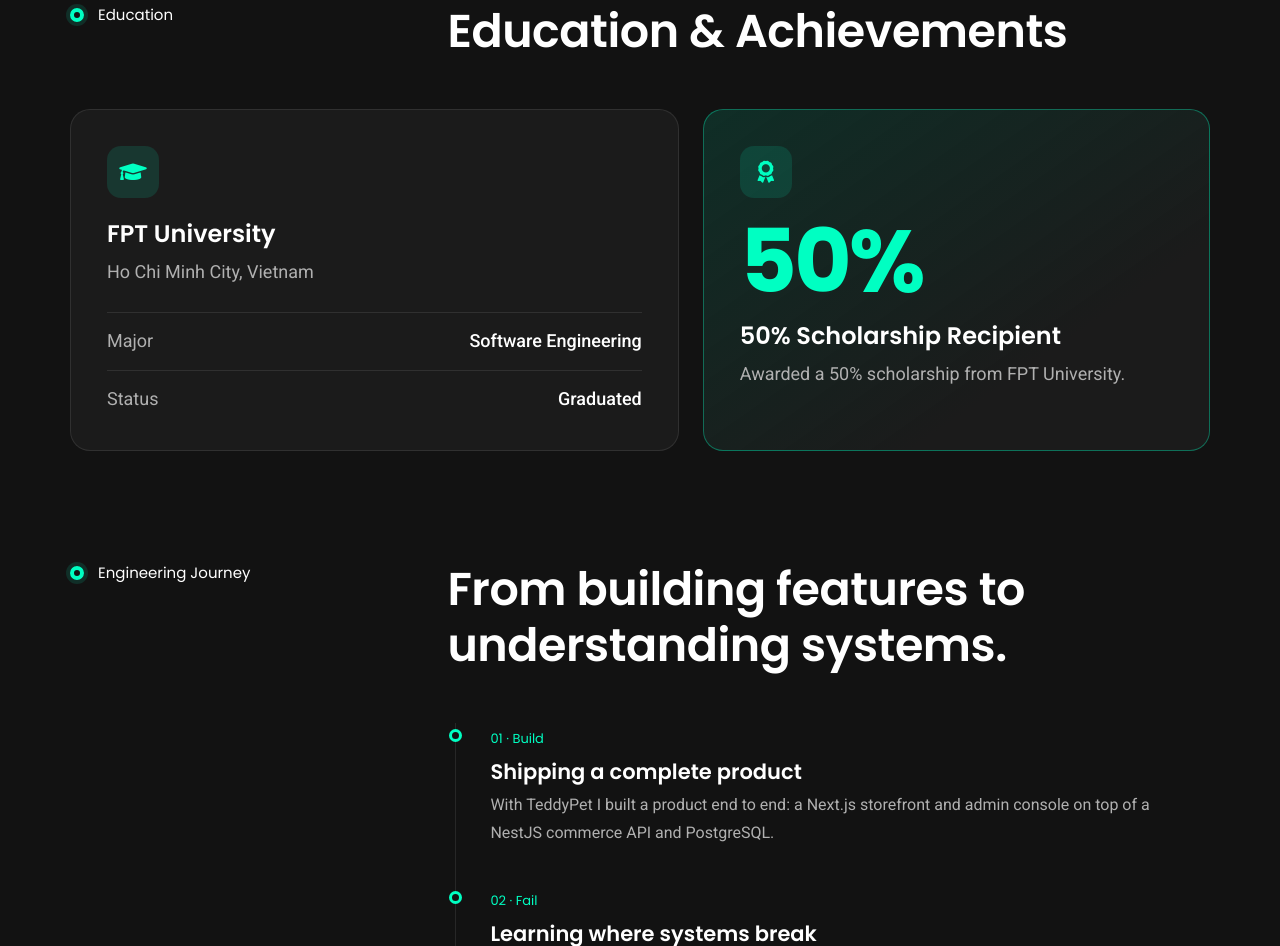
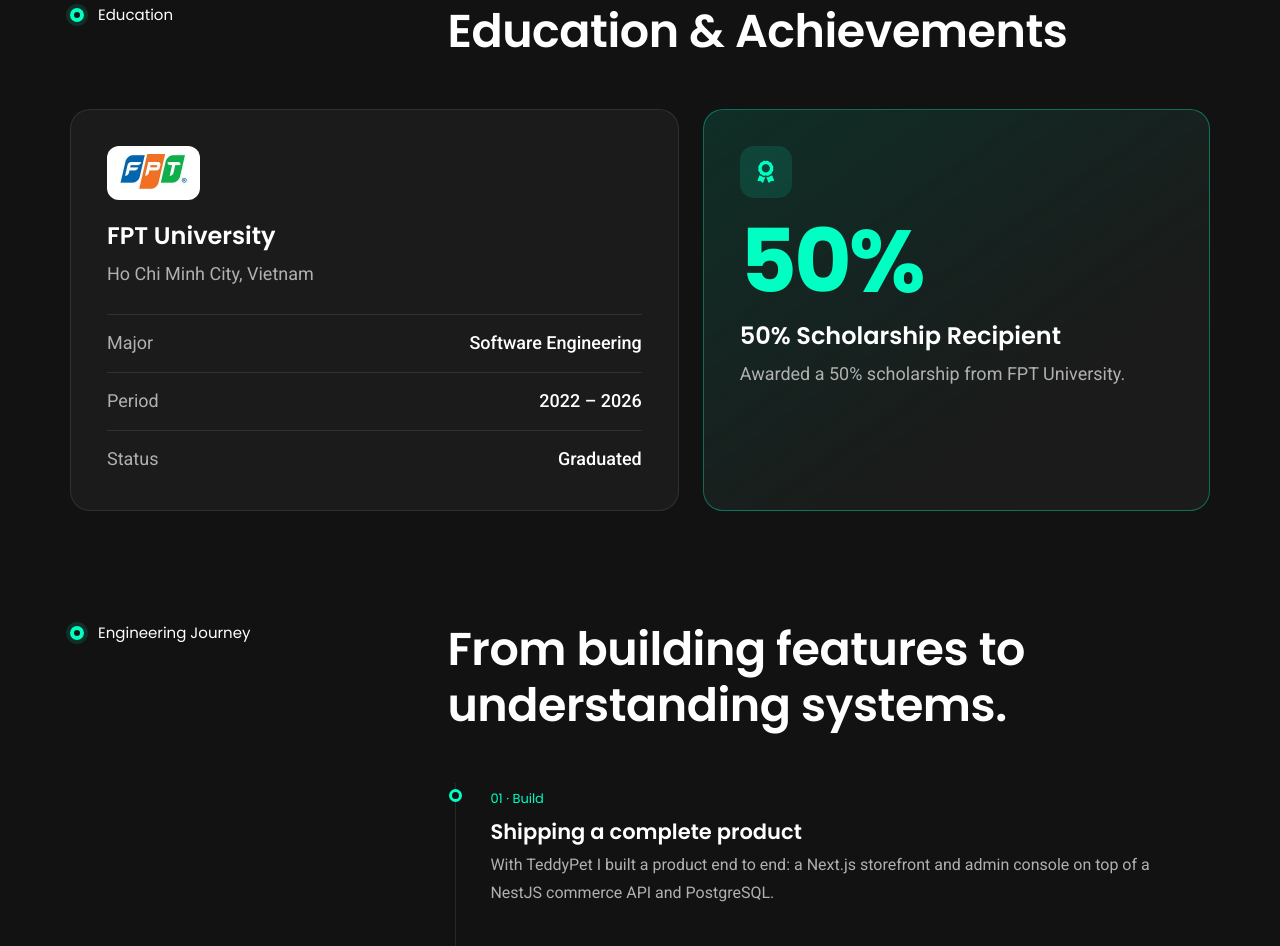
Before and after one commit to buianhdung1612/buianhdung1612.github.io, a plain HTML site: page about.html in a window 1280 px wide. Shown: the part 1157-2103 px from the top of the page. Drawn offline with Linux system fonts and the light colour scheme.

Commit message:
Education: add FPT mark and 2022-2026 period

```diff
--- a/about.html
+++ b/about.html
@@ -74,11 +74,12 @@
     <div class="split-head reveal" style="margin-bottom:50px"><div class="eyebrow">Education</div><h2 class="h2">Education &amp; Achievements</h2></div>
     <div class="edu-grid">
       <div class="edu-card reveal">
-        <span class="edu-ic"><i class="fas fa-graduation-cap" aria-hidden="true"></i></span>
+        <span class="edu-logo"><img src="img/brand/fpt-logo.png" alt="FPT" width="69" height="38" loading="lazy" /></span>
         <h3>FPT University</h3>
         <p class="edu-place">Ho Chi Minh City, Vietnam</p>
         <dl class="edu-facts">
           <div><dt>Major</dt><dd>Software Engineering</dd></div>
+          <div><dt>Period</dt><dd>2022 – 2026</dd></div>
           <div><dt>Status</dt><dd>Graduated</dd></div>
         </dl>
       </div>
--- a/css/components.css
+++ b/css/components.css
@@ -339,3 +339,5 @@ article.big-card { display: flex; flex-direction: column; }
 .edu-big { font-family: var(--head); font-weight: 700; font-size: 88px; line-height: 1; letter-spacing: -.03em; color: var(--accent); margin: 0 0 14px; }
 .edu-award p { color: var(--muted); margin: 0; }
 @media (max-width: 900px) { .edu-grid { grid-template-columns: 1fr; } .edu-card, .edu-award { padding: 26px; } .edu-big { font-size: 68px; } }
+.edu-logo { display: inline-flex; align-items: center; justify-content: center; background: #fff; border-radius: 12px; padding: 8px 12px; margin-bottom: 20px; }
+.edu-logo img { display: block; height: 38px; width: auto; }
```
Also changed, not shown: vi/about.html (+2 -1 lines), img/brand/fpt-logo.png (added).
